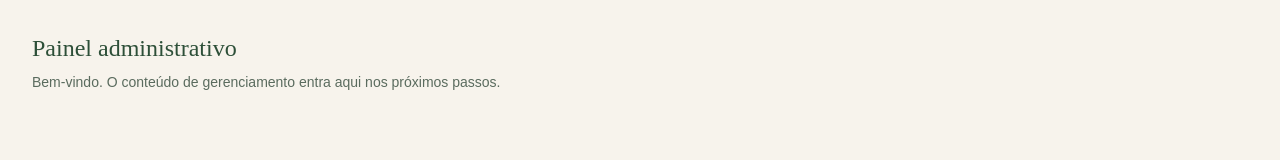
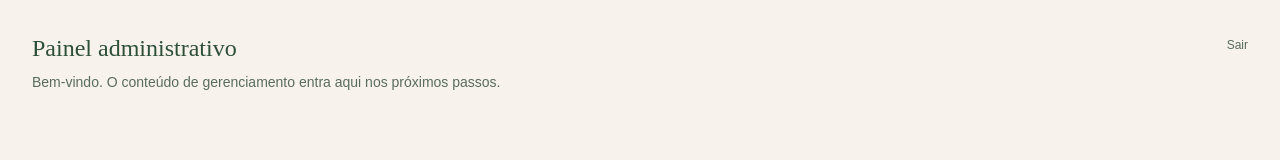
Before and after one commit to CaioMiranda12/saboaria-ecologica, a Next.js app: page /admin in a window 1280 px wide. Shown: the top 160 px of the page. Built offline with nearby package versions, Linux system fonts and the light colour scheme.

Commit message:
feat: add admin logout via server action

```diff
--- /dev/null
+++ b/src/app/(private)/_actions/sign-out.action.ts
@@ -0,0 +1,11 @@
+"use server";
+
+import { cookies } from "next/headers";
+import { redirect } from "next/navigation";
+import { AUTH_COOKIE_NAME } from "@/constants/auth";
+
+export async function signOutAction() {
+  const cookieStore = await cookies();
+  cookieStore.delete(AUTH_COOKIE_NAME);
+  redirect("/login");
+}
--- a/src/app/(private)/admin/page.tsx
+++ b/src/app/(private)/admin/page.tsx
@@ -1,7 +1,12 @@
+import { SignOutButton } from "@/components/SignOutButton";
+
 export default function AdminDashboardPage() {
   return (
     <div className="p-8">
-      <h1 className="font-serif text-2xl text-verde-escuro mb-2">Painel administrativo</h1>
+      <div className="flex justify-between items-start mb-2">
+        <h1 className="font-serif text-2xl text-verde-escuro">Painel administrativo</h1>
+        <SignOutButton />
+      </div>
       <p className="text-sm text-verde-muted font-light">
         Bem-vindo. O conteúdo de gerenciamento entra aqui nos próximos passos.
       </p>
--- /dev/null
+++ b/src/components/SignOutButton.tsx
@@ -0,0 +1,14 @@
+import { signOutAction } from "@/app/(private)/_actions/sign-out.action";
+
+export function SignOutButton() {
+  return (
+    <form action={signOutAction}>
+      <button
+        type="submit"
+        className="text-xs font-medium text-verde-muted hover:text-verde-escuro transition-colors"
+      >
+        Sair
+      </button>
+    </form>
+  );
+}
```
